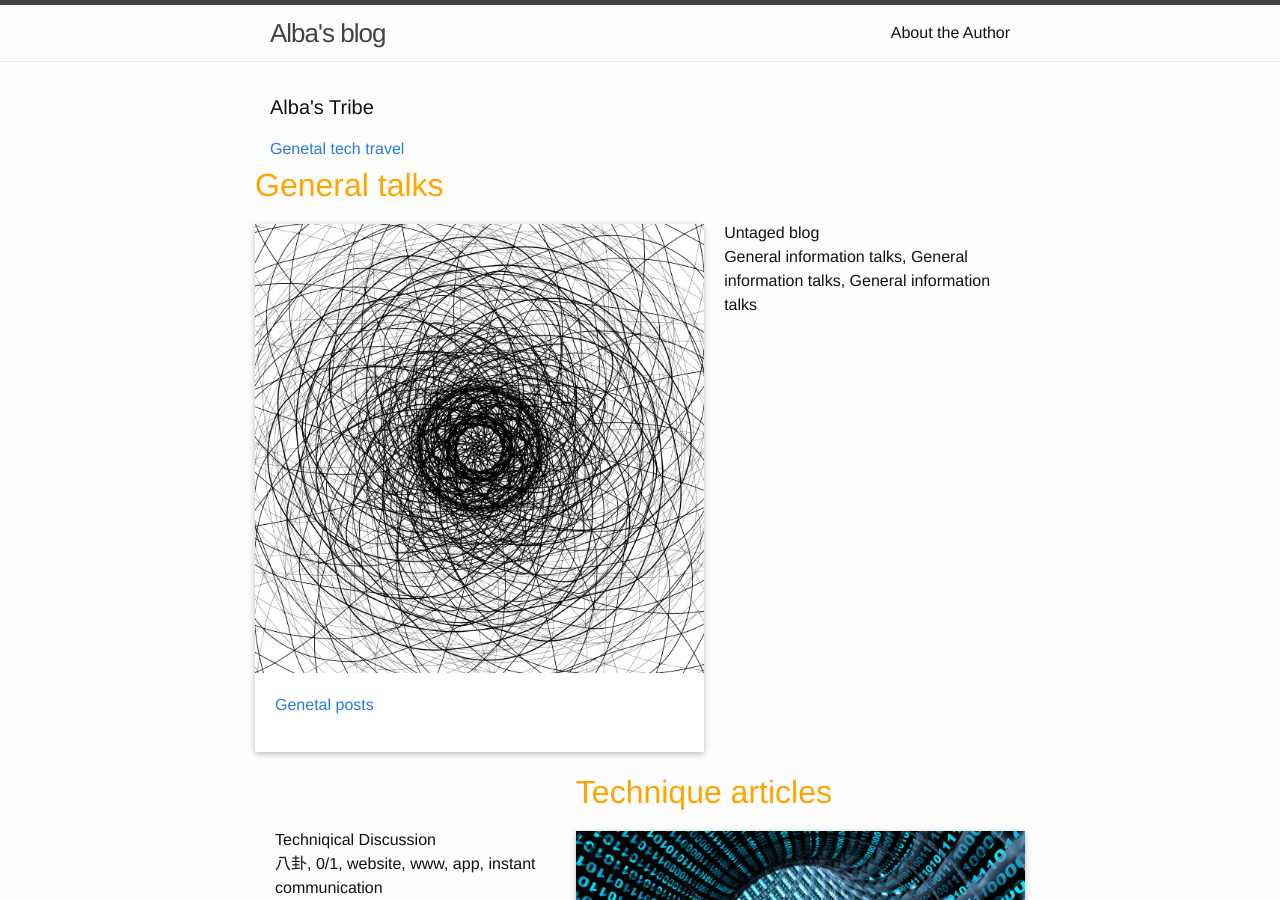
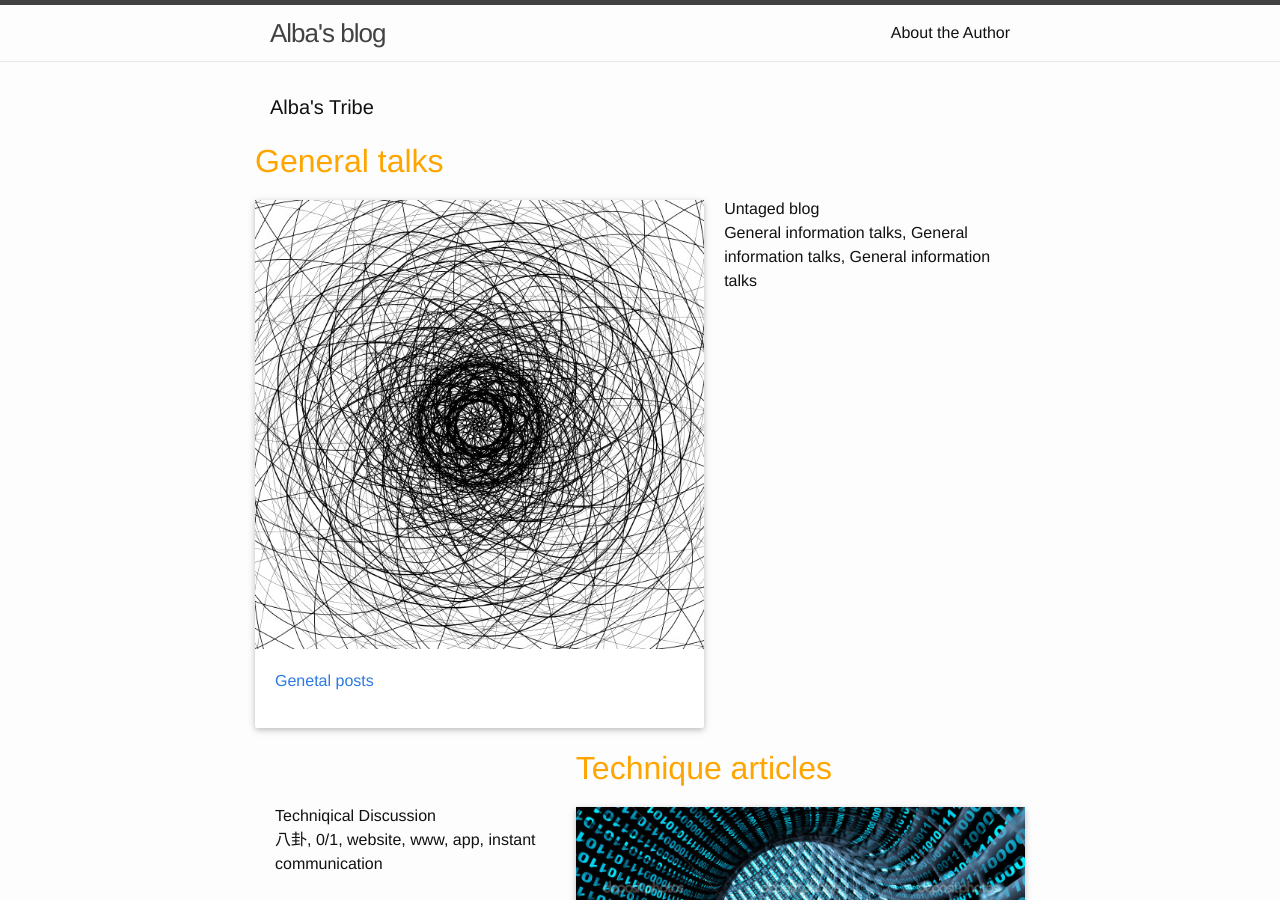
Before and after one commit to dqh725/cheeger.blog, a Jekyll site: the page built from index.html, in a window 1280 px wide and 900 px high. Built offline with Jekyll 4.4.1, drawn with Linux system fonts in a browser that asks for light colours.

Commit message:
remove old links

```diff
--- a/index.html
+++ b/index.html
@@ -5,10 +5,6 @@ layout: default
 <div class="home">
 
   <h1 class="page-heading">Alba's Tribe</h1>
-
-  <a href="tags/general.html" class="btn btn-default">Genetal</a>
-  <a href="tags/tech.html" class="btn btn-default">tech</a>
-  <a href="tags/travel.html" class="btn btn-default">travel</a>
 
   <div class="row">
     <div class="col-sm-7">
```
